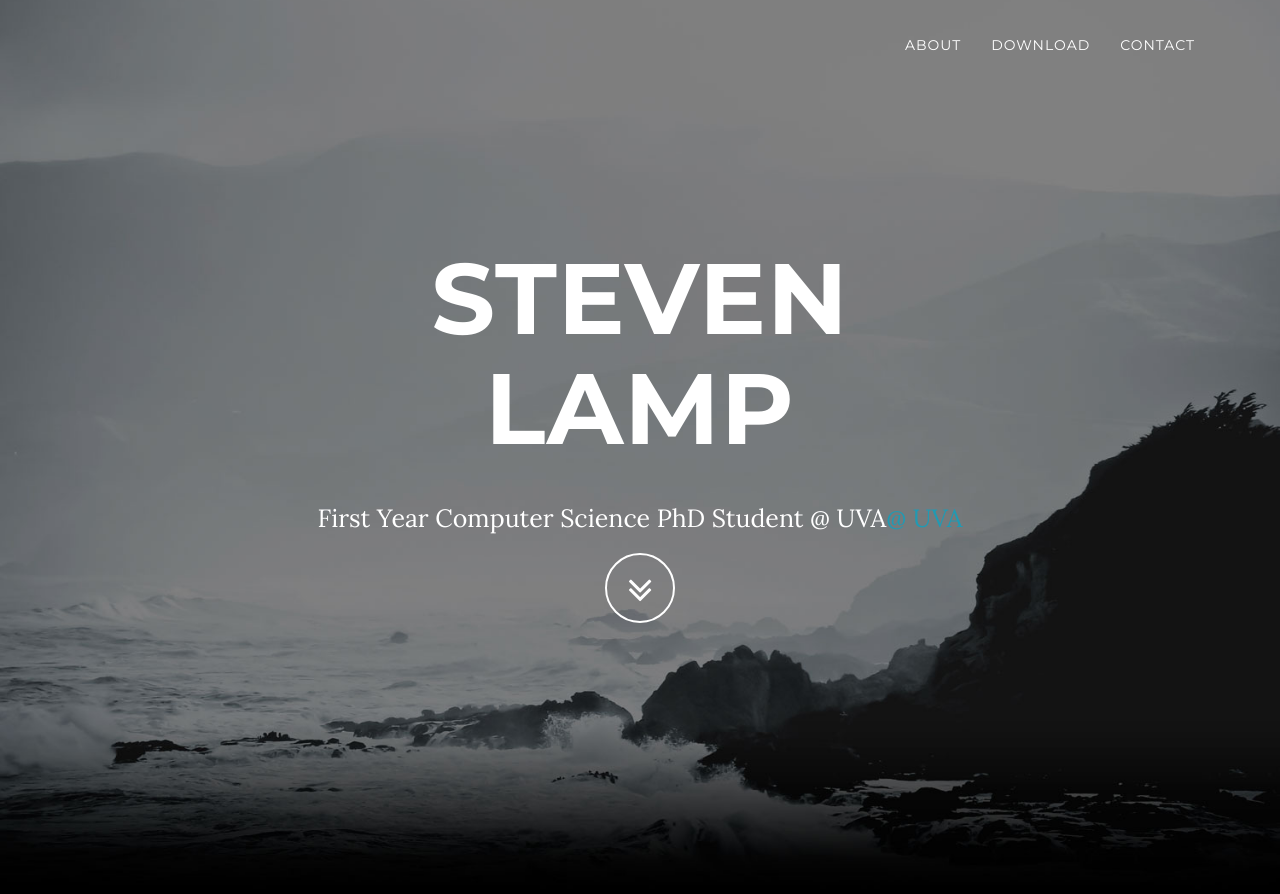
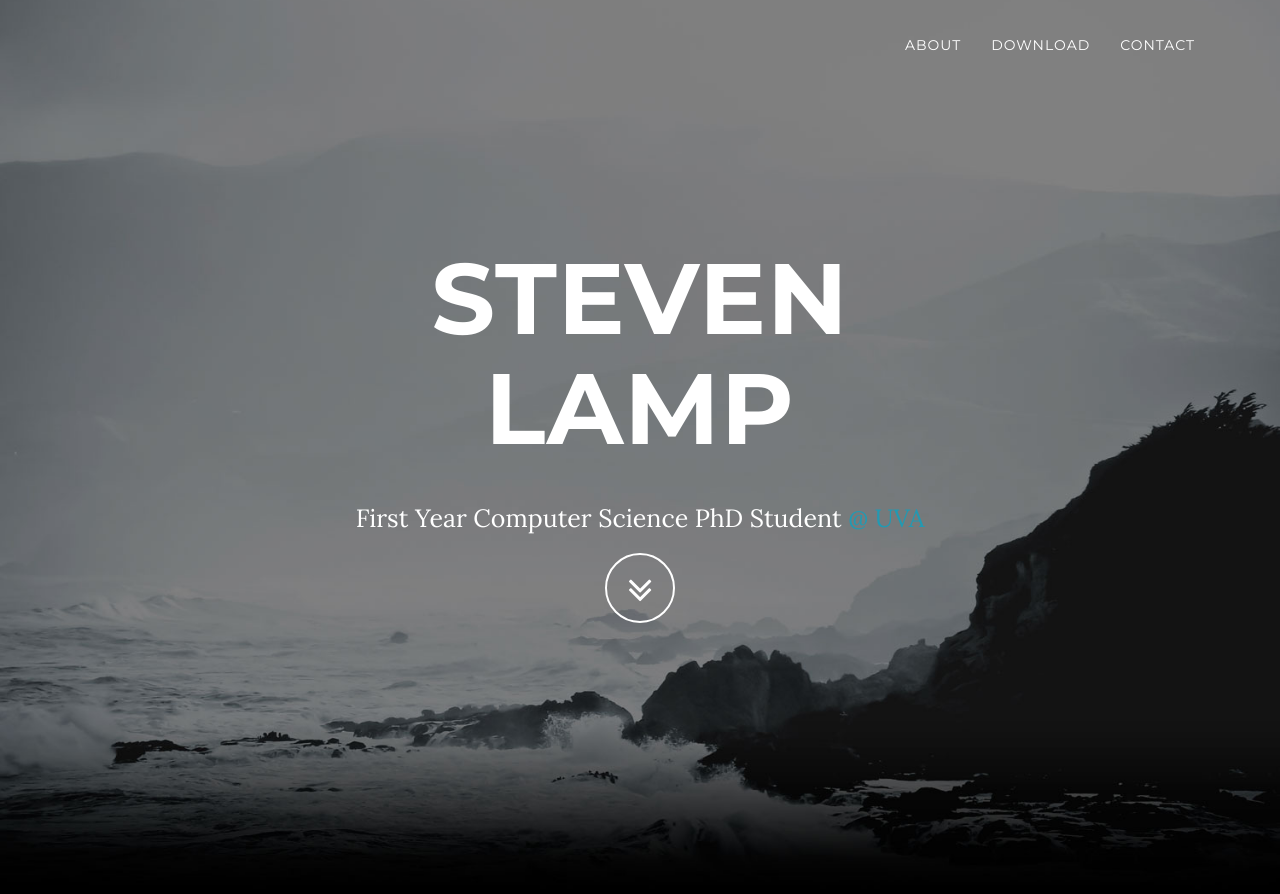
Before and after one commit to LampSteven17/LampSteven17.github.io, a Jekyll site: the page built from index.html, in a window 1280 px wide and 900 px high. Shown: the top 894 px of the window. Built offline with Jekyll 4.4.1, drawn with Linux system fonts in a browser that asks for light colours.

Commit message:
Update _config.yml

```diff
--- a/_config.yml
+++ b/_config.yml
@@ -2,7 +2,7 @@
 title: Steven Lamp
 email: vxn3kr@virginia.edu
 url: https://LampSteven17.github.io
-description: "First Year Computer Science PhD Student @ UVA"
+description: "First Year Computer Science PhD Student "
 
 # Color settings (hex-codes without the leading hash-tag)
 color:
```
